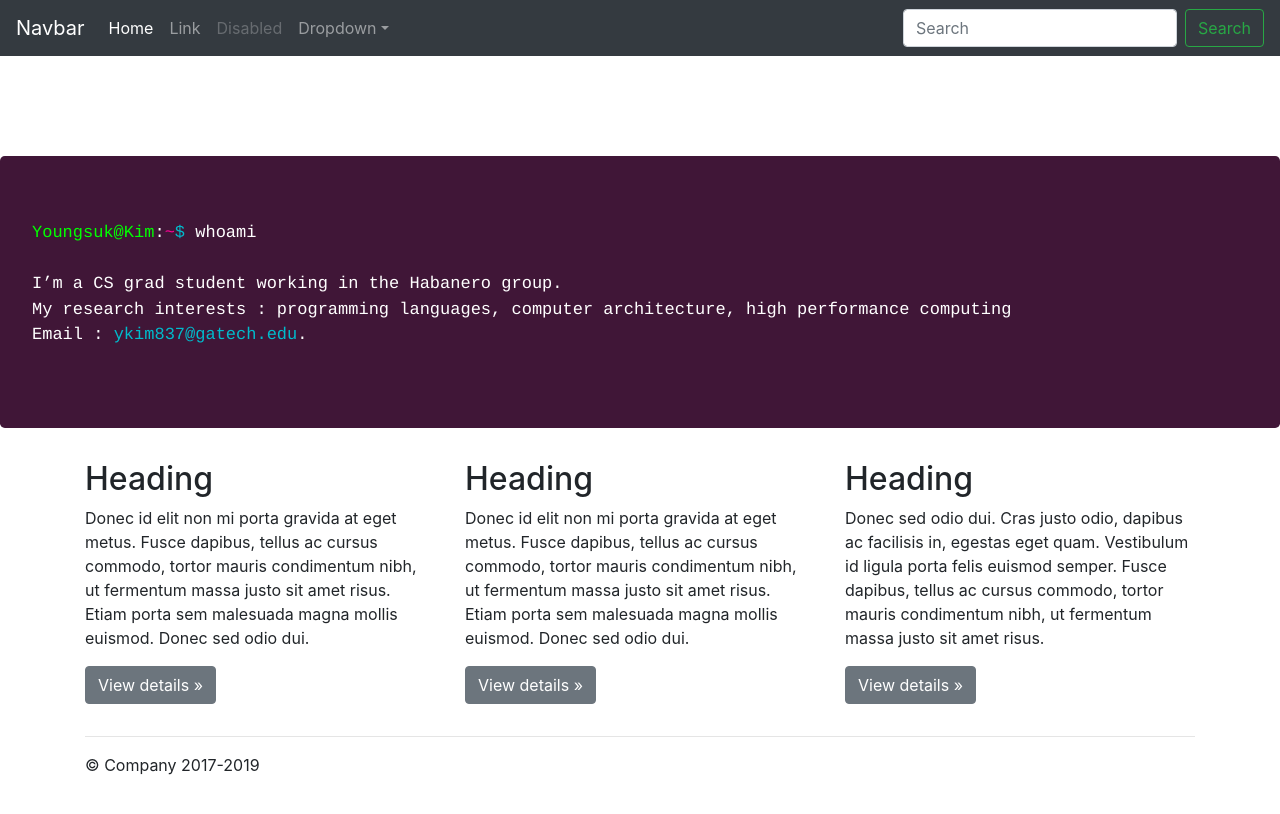
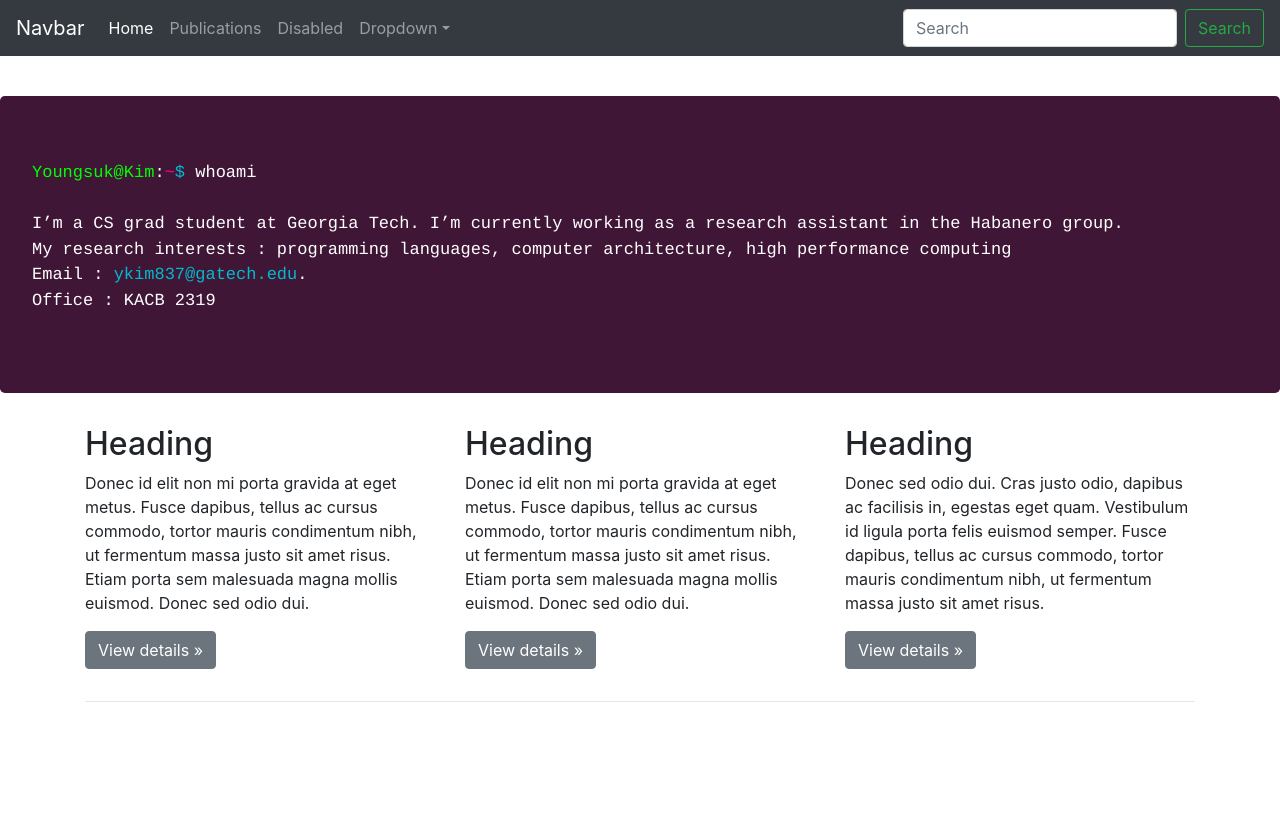
Before and after one commit to JOE1994/JOE1994.github.io, a Jekyll site: the page built from index.md, in a window 1280 px wide. Shown: the top 814 px of the page. Built offline with Jekyll 4.4.1, drawn with Linux system fonts in a browser that asks for light colours.

Commit message:
remove footer

```diff
--- a/_layouts/main.html
+++ b/_layouts/main.html
@@ -34,17 +34,16 @@
       <button class="navbar-toggler" type="button" data-toggle="collapse" data-target="#navbarsExampleDefault" aria-controls="navbarsExampleDefault" aria-expanded="false" aria-label="Toggle navigation">
         <span class="navbar-toggler-icon"></span>
       </button>
-
       <div class="collapse navbar-collapse" id="navbarsExampleDefault">
         <ul class="navbar-nav mr-auto">
           <li class="nav-item active">
             <a class="nav-link" href="#">Home <span class="sr-only">(current)</span></a>
           </li>
           <li class="nav-item">
-        <a class="nav-link" href="#">Link</a>
+            <a class="nav-link" href="#"> Publications </a>
           </li>
           <li class="nav-item">
-        <a class="nav-link disabled" href="#">Disabled</a>
+            <a class="nav-link" href="#">Disabled</a>
           </li>
           <li class="nav-item dropdown">
             <a class="nav-link dropdown-toggle" href="#" id="dropdown01" data-toggle="dropdown" aria-haspopup="true" aria-expanded="false">Dropdown</a>
@@ -63,8 +62,6 @@
     </nav>
 
 <main role="main">
-
-  <!-- Main jumbotron for a primary marketing message or call to action -->
   <div class="jumbotron" id = "console">
       {{ content }}
   </div>
@@ -95,9 +92,6 @@
 
 </main>
 
-<footer class="container">
-  <p>&copy; Company 2017-2019</p>
-</footer>
 <script src="https://code.jquery.com/jquery-3.3.1.slim.min.js" integrity="sha384-q8i/X+965DzO0rT7abK41JStQIAqVgRVzpbzo5smXKp4YfRvH+8abtTE1Pi6jizo" crossorigin="anonymous"></script>
 <script src="https://cdnjs.cloudflare.com/ajax/libs/popper.js/1.14.7/umd/popper.min.js" integrity="sha384-UO2eT0CpHqdSJQ6hJty5KVphtPhzWj9WO1clHTMGa3JDZwrnQq4sF86dIHNDz0W1" crossorigin="anonymous"></script>
 <script src="https://stackpath.bootstrapcdn.com/bootstrap/4.3.1/js/bootstrap.min.js" integrity="sha384-JjSmVgyd0p3pXB1rRibZUAYoIIy6OrQ6VrjIEaFf/nJGzIxFDsf4x0xIM+B07jRM" crossorigin="anonymous"></script>
--- a/assets/css/main.css
+++ b/assets/css/main.css
@@ -9,7 +9,7 @@ body {
 	color: #fff;
 	margin-left:auto;
 	margin-right:auto;
-	margin-top:100px;
+	margin-top:40px;
 	font-size:17px;
 }
 
--- a/index.md
+++ b/index.md
@@ -4,6 +4,7 @@ layout: main
 ---
 
 <span id="a">Youngsuk@Kim</span>:<span id="b">~</span><span id="c">$</span> whoami <br>
-I'm a CS grad student working in the Habanero group. <br>
+I'm a CS grad student at Georgia Tech. I'm currently working as a research assistant in the Habanero group. <br>
 My research interests : programming languages, computer architecture, high performance computing<br>
 Email : <a id="a_console" href="mailto:ykim837@gatech.edu">ykim837@gatech.edu</a>. <br>
+Office : KACB 2319
```
Also changed, not shown: other parts of _layouts/main.html (+1 -1 lines). Lines whose indentation alone changed are shown as unchanged.
